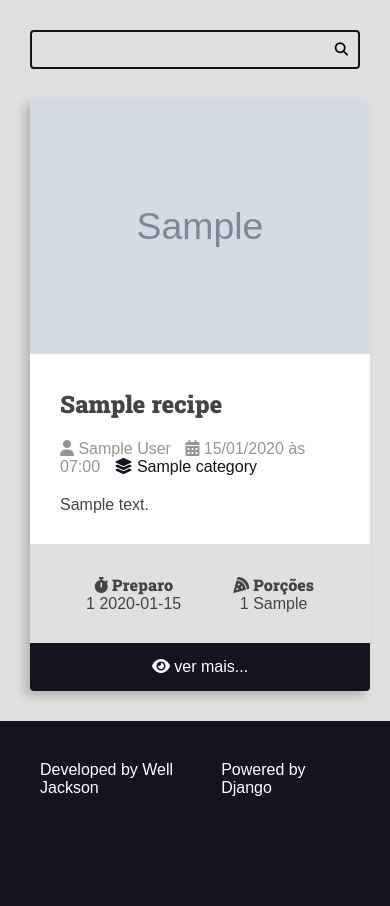
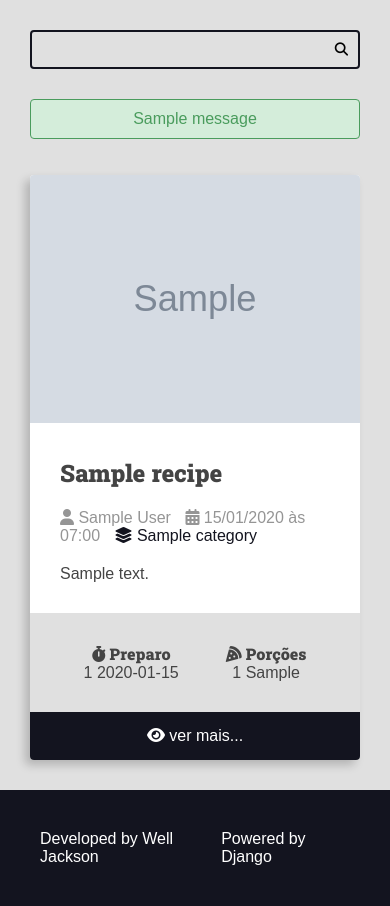
Before and after one commit to jsrwell/culinary-hub, a Django app: page / in a window 390 px wide. Shown: the part 113-1019 px from the top of the page. Before the commit the page ends 909 px from the top, so only its background shows below. Run offline with Django 4.2, Linux system fonts and the light colour scheme; tables that the repository leaves empty hold one stand-in row (values such as "Sample post"); grey boxes marked "Sample" are stand-in pictures; one stand-in notice (Sample message) is shown.

Commit message:
Create messages styles and fix css for mobiles

```diff
--- a/recipes/static/recipes/css/style.css
+++ b/recipes/static/recipes/css/style.css
@@ -313,3 +313,45 @@ h6 {
 .center {
     text-align: center;
 }
+
+/* Messages */
+.message {
+    padding: 1rem;
+    border-radius: .4rem;
+    margin-bottom: 0.6rem;
+    border: 1px solid var(--color-dark-text);
+    background: var(--color-gray-2);
+    color: var(--color-dark-text);
+}
+
+.message-debug {
+    border: 1px solid var(--color-debug-dark);
+    background: var(--color-debug-light);
+    color: var(--color-debug-dark);
+}
+.message-error {
+    border: 1px solid var(--color-error-dark);
+    background: var(--color-error-light);
+    color: var(--color-error-dark);
+}
+.message-info {
+    border: 1px solid var(--color-info-dark);
+    background: var(--color-info-light);
+    color: var(--color-info-dark);
+}
+.message-success {
+    border: 1px solid var(--color-success-dark);
+    background: var(--color-success-light);
+    color: var(--color-success-dark);
+}
+.message-warning {
+    border: 1px solid var(--color-warning-dark);
+    background: var(--color-warning-light);
+    color: var(--color-warning-dark);
+}
+
+@media (max-width: 600px) {
+    .main-content-list {
+        grid-template-columns: repeat(auto-fit, minmax(100%, 1fr));
+    }
+}
--- a/recipes/templates/recipes/pages/home.html
+++ b/recipes/templates/recipes/pages/home.html
@@ -2,6 +2,7 @@
 
 {% block tittle %}Home{% endblock tittle %}
 {% block content %}
+{% include 'recipes/partials/messages.html' %}
 <div class="main-content main-content-list container">
     {% for recipe in recipes  %}
         {% include 'recipes/partials/recipe.html' %}
--- /dev/null
+++ b/recipes/templates/recipes/partials/messages.html
@@ -0,0 +1,9 @@
+{% if messages %}
+    <div class="main-content center container">
+        {% for message in messages %}
+        <div class="message {{ message.tags }}">
+            {{ message }}
+        </div>
+        {% endfor %}
+    </div>
+{% endif %}
```
Also changed, not shown: project/settings.py (+10 -1 lines).
